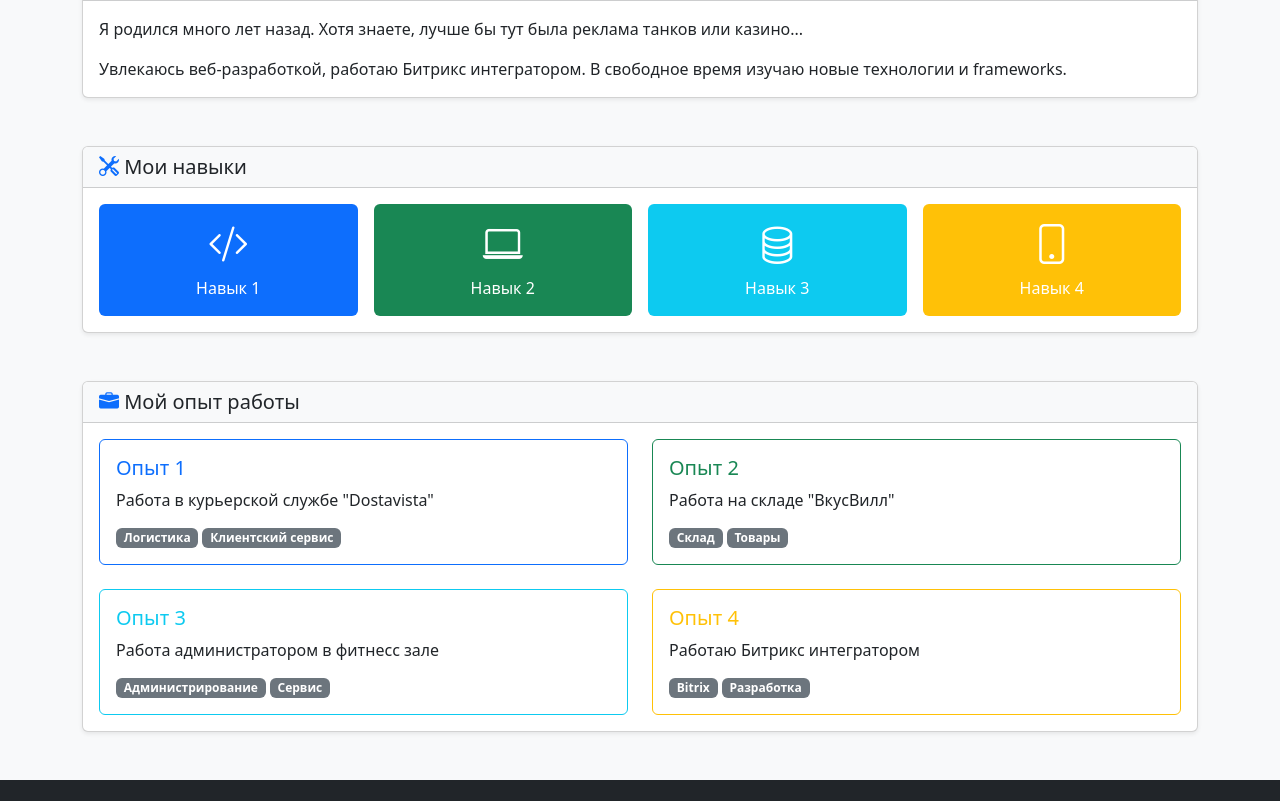
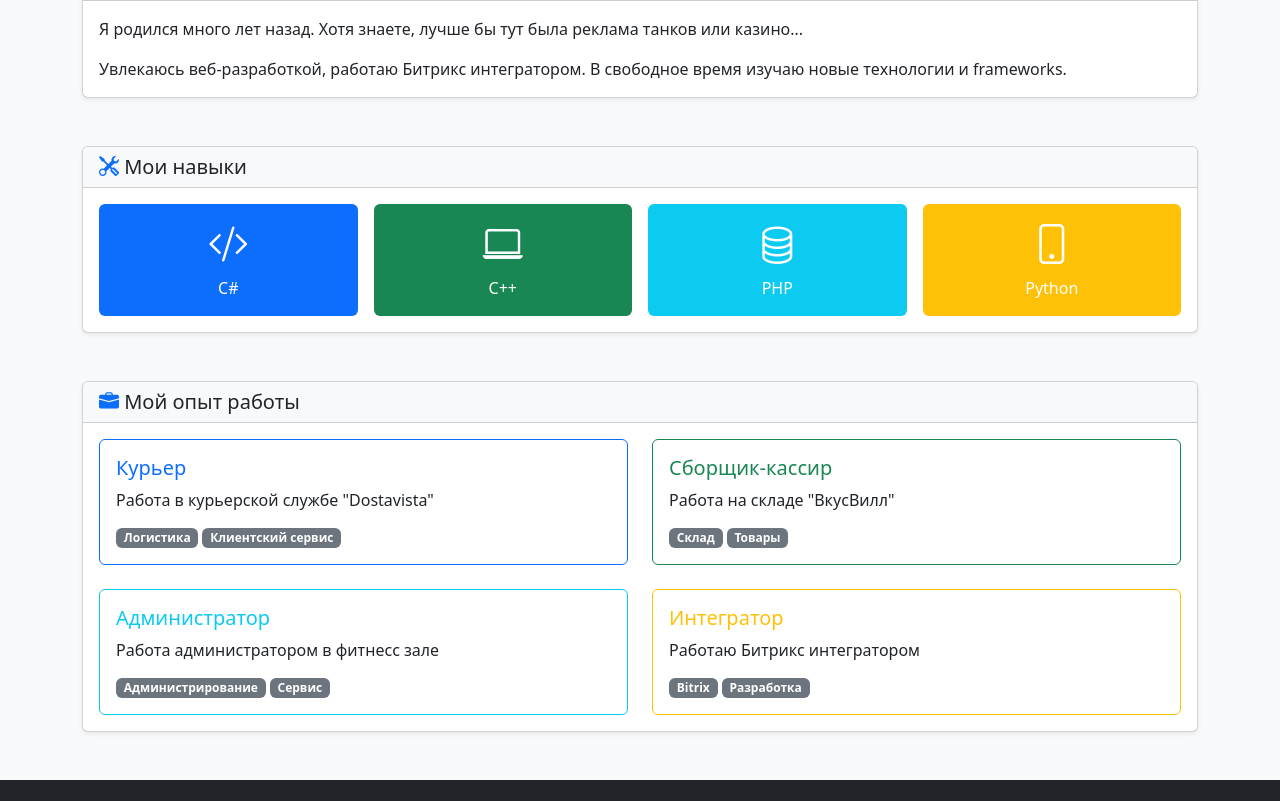
Before and after one commit to AcidicAcidity/RTU_Practice_FrontEnd_BackEnd, a plain HTML site: page index.html in a window 1280 px wide. Shown: the part 579-1380 px from the top of the page. Drawn offline with nearby package versions, Linux system fonts and the light colour scheme.

Commit message:
UPD old text

```diff
--- a/index.html
+++ b/index.html
@@ -127,25 +127,25 @@
                             <div class="col-6 col-md-3 text-center">
                                 <div class="skill-tag p-3 bg-primary text-white rounded">
                                     <i class="bi bi-code-slash display-6"></i>
-                                    <div class="mt-2">Навык 1</div>
+                                    <div class="mt-2">C#</div>
                                 </div>
                             </div>
                             <div class="col-6 col-md-3 text-center">
                                 <div class="skill-tag p-3 bg-success text-white rounded">
                                     <i class="bi bi-laptop display-6"></i>
-                                    <div class="mt-2">Навык 2</div>
+                                    <div class="mt-2">C++</div>
                                 </div>
                             </div>
                             <div class="col-6 col-md-3 text-center">
                                 <div class="skill-tag p-3 bg-info text-white rounded">
                                     <i class="bi bi-database display-6"></i>
-                                    <div class="mt-2">Навык 3</div>
+                                    <div class="mt-2">PHP</div>
                                 </div>
                             </div>
                             <div class="col-6 col-md-3 text-center">
                                 <div class="skill-tag p-3 bg-warning text-white rounded">
                                     <i class="bi bi-phone display-6"></i>
-                                    <div class="mt-2">Навык 4</div>
+                                    <div class="mt-2">Python</div>
                                 </div>
                             </div>
                         </div>
@@ -167,7 +167,7 @@
                             <div class="col-md-6">
                                 <div class="card h-100 border-primary">
                                     <div class="card-body">
-                                        <h5 class="card-title text-primary">Опыт 1</h5>
+                                        <h5 class="card-title text-primary">Курьер</h5>
                                         <p class="card-text">Работа в курьерской службе "Dostavista"</p>
                                         <div class="d-flex gap-1">
                                             <span class="badge bg-secondary">Логистика</span>
@@ -179,7 +179,7 @@
                             <div class="col-md-6">
                                 <div class="card h-100 border-success">
                                     <div class="card-body">
-                                        <h5 class="card-title text-success">Опыт 2</h5>
+                                        <h5 class="card-title text-success">Сборщик-кассир</h5>
                                         <p class="card-text">Работа на складе "ВкусВилл"</p>
                                         <div class="d-flex gap-1">
                                             <span class="badge bg-secondary">Склад</span>
@@ -191,7 +191,7 @@
                             <div class="col-md-6">
                                 <div class="card h-100 border-info">
                                     <div class="card-body">
-                                        <h5 class="card-title text-info">Опыт 3</h5>
+                                        <h5 class="card-title text-info">Администратор</h5>
                                         <p class="card-text">Работа администратором в фитнесс зале</p>
                                         <div class="d-flex gap-1">
                                             <span class="badge bg-secondary">Администрирование</span>
@@ -203,7 +203,7 @@
                             <div class="col-md-6">
                                 <div class="card h-100 border-warning">
                                     <div class="card-body">
-                                        <h5 class="card-title text-warning">Опыт 4</h5>
+                                        <h5 class="card-title text-warning">Интегратор</h5>
                                         <p class="card-text">Работаю Битрикс интегратором</p>
                                         <div class="d-flex gap-1">
                                             <span class="badge bg-secondary">Bitrix</span>
```
Also changed, not shown: pages/practice.html (+4 -4 lines).
